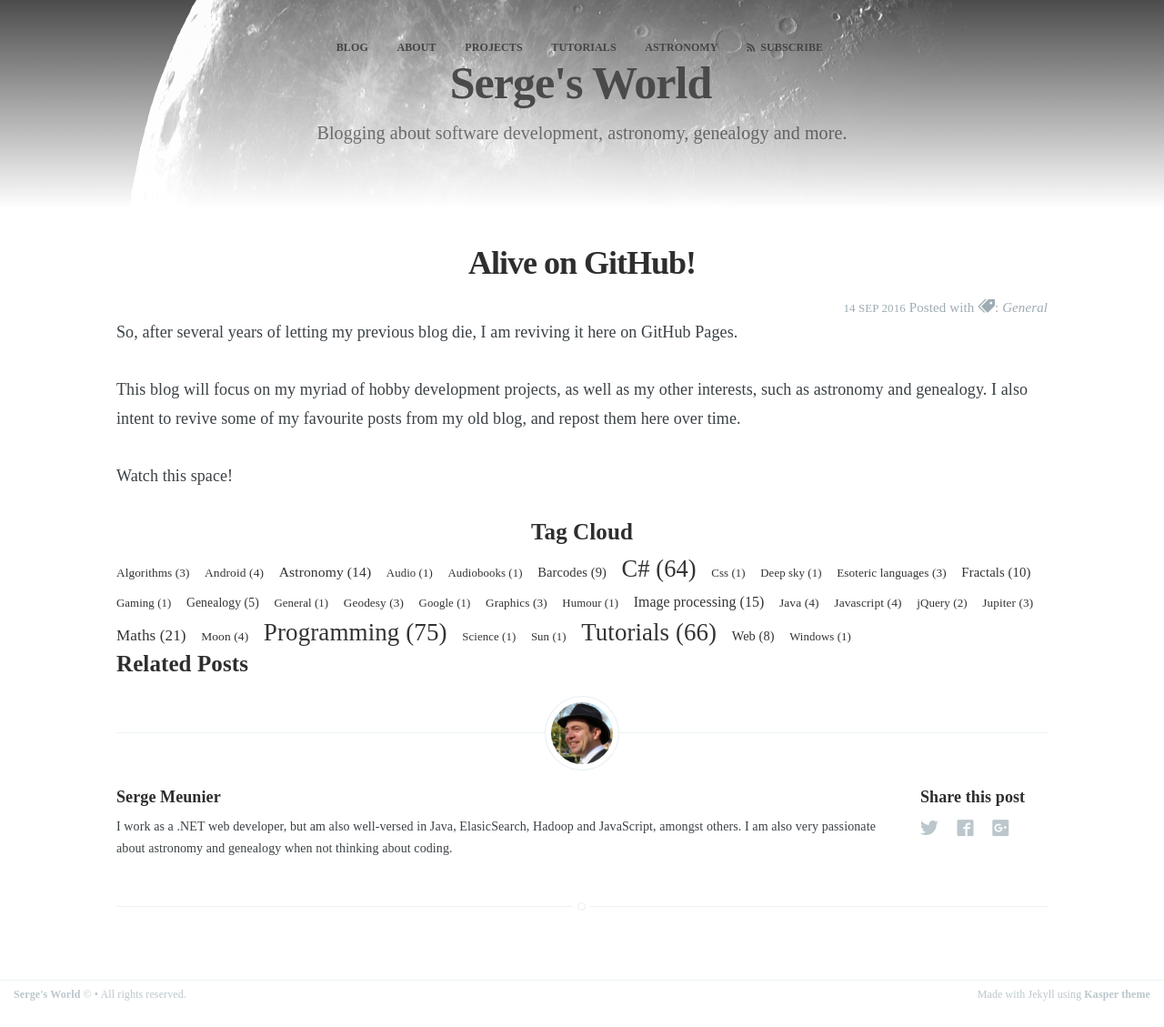
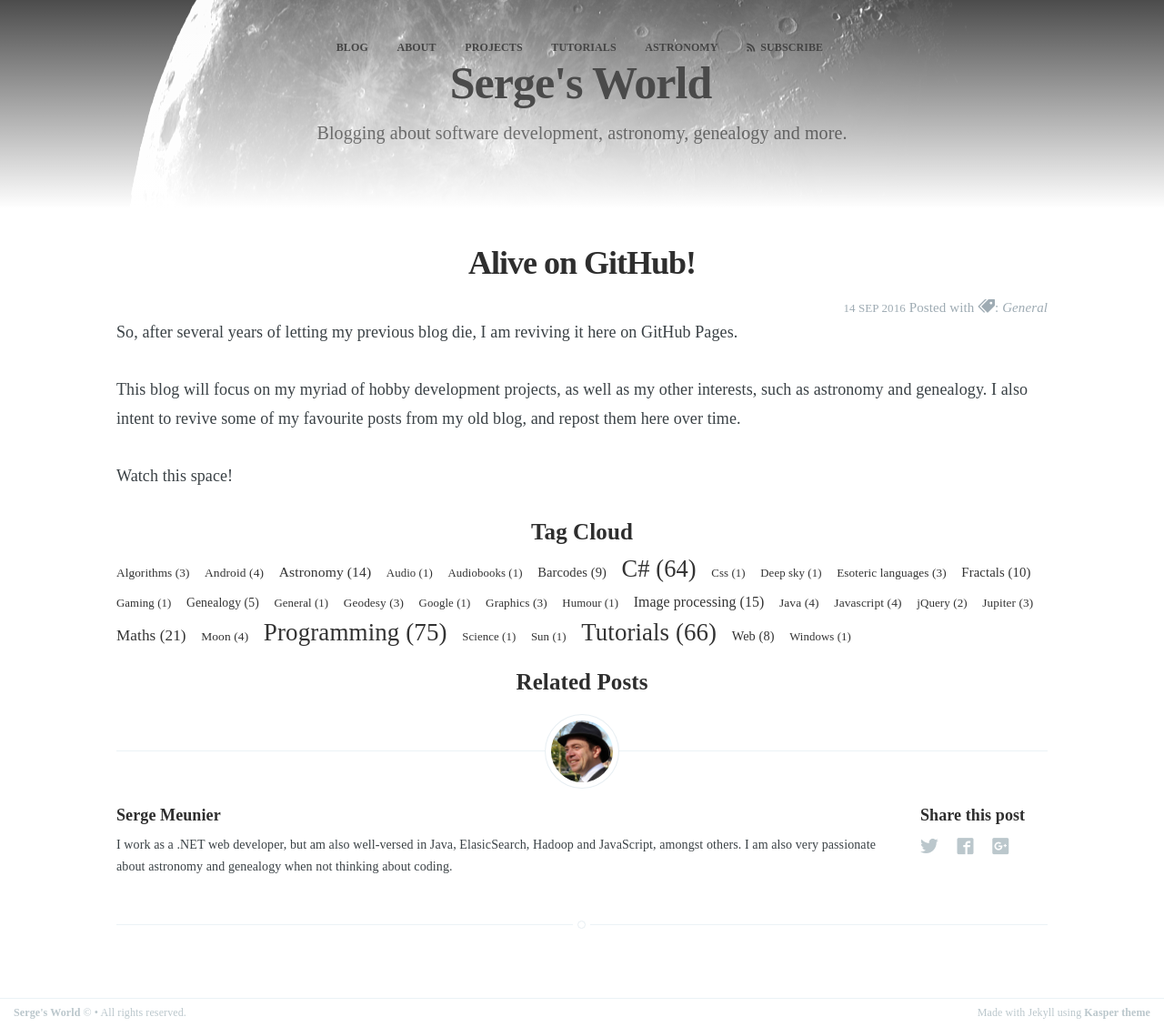
Before and after one commit to sjmeunier/sjmeunier.github.io, a Jekyll site: the page built from _posts/2016-09-14-alive-on-github.md, in a window 1280 px wide. Shown: the whole page at 91% size. Built offline with Jekyll 4.4.1, drawn with Linux system fonts in a browser that asks for light colours; some web fonts are replaced; comment, search, counter and statistics services are not loaded.

Commit message:
no message

```diff
--- a/assets/css/screen.css
+++ b/assets/css/screen.css
@@ -491,11 +491,11 @@ margin on the iframe, cause it breaks stuff. */
 }
 
 .tagcloud h3,
-.related-post h3 {
+.related-posts h3 {
 	text-align: center;
 }
 
-.related-post h3 {
+.related-posts h3 {
 	margin-top: 2rem;
 
 	}
```
